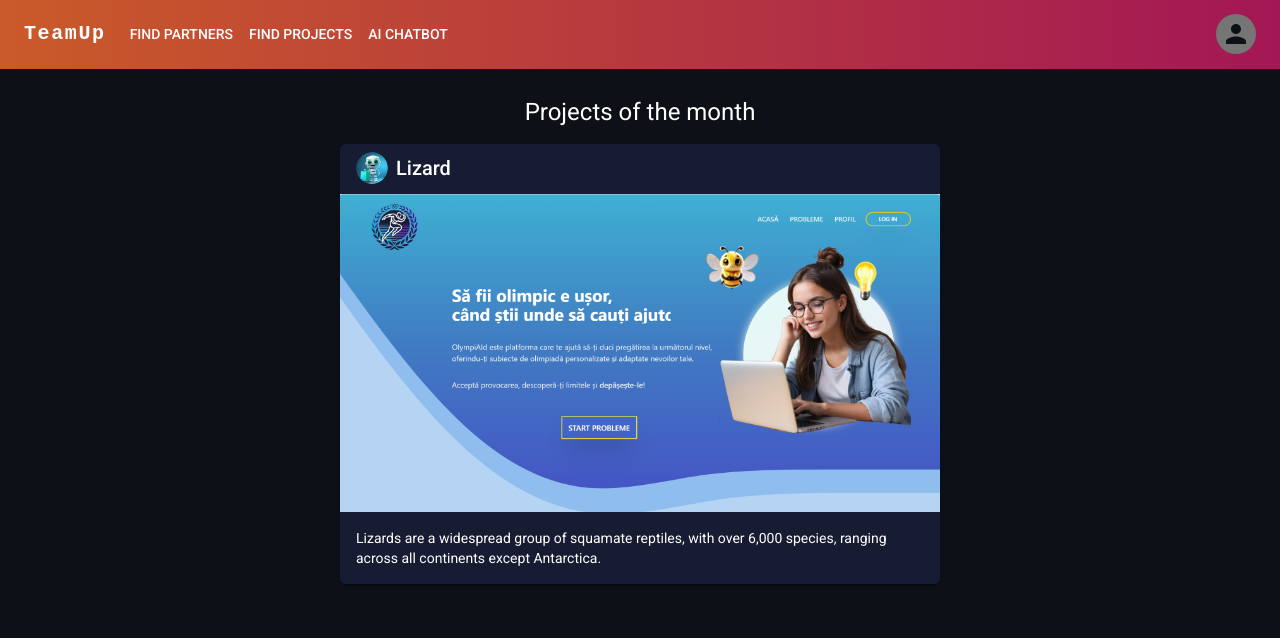
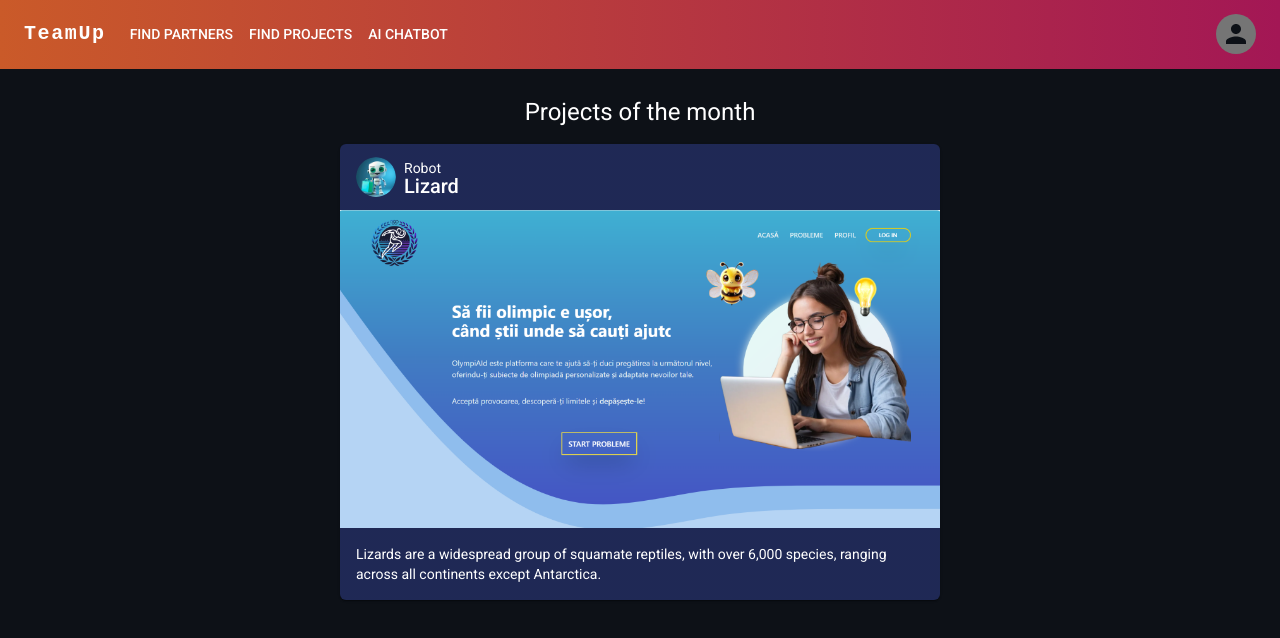
Before and after one commit to AndyStan112/teamup, a Next.js app: page / in a window 1280 px wide. Shown: the top 638 px of the page. Built offline with nearby package versions, Linux system fonts and the light colour scheme; what @mui/material-nextjs would draw is missing.

Commit message:
added text in home page, added toString method in actions.ts

```diff
--- a/src/app/find/projects/page.tsx
+++ b/src/app/find/projects/page.tsx
@@ -0,0 +1,4 @@
+"use client"
+export default function ProjectsPage() {
+  return <div>Projects Page</div>;
+}
--- a/src/app/page.tsx
+++ b/src/app/page.tsx
@@ -17,18 +17,21 @@ export default function ActionAreaCard() {
         Projects of the month
       </Typography>
 
-      <Card sx={{ maxWidth: 600, borderRadius: 1.5 }}>
-        <CardContent sx={{ padding: "8px 16px", minHeight: 50 }}>
+      <Card sx={{ maxWidth: 600, borderRadius: 1.5, backgroundColor: "#131d4c" }}>
+        <CardContent sx={{ padding: "8px 16px", minHeight: 60 }}>
           <Grid container alignItems="center" spacing={1}>
             <Grid>
               <Avatar
                 src="/images/profile-avatar-1.png"
                 alt="Profile Avatar"
-                sx={{ width: 32, height: 32, cursor: "pointer" }}
+                sx={{ width: 40, height: 40, cursor: "pointer" }}
                 onClick={handleAvatarClick}
               />
             </Grid>
             <Grid>
+              <Typography variant="body2" component="div" color="white" marginTop={0.8} marginBottom={-1}>
+                Robot
+              </Typography>
               <Typography variant="h6" component="div" color="white">
                 Lizard
               </Typography>
--- a/src/app/testProjects/actions.ts
+++ b/src/app/testProjects/actions.ts
@@ -25,7 +25,7 @@ export async function createProject(formData: FormData) {
         data: {
             ...formDataObject,
             originalCreatorId: userId!,
-            technologies: formDataObject.technologies.split(","),
+            technologies: formDataObject.technologies.toString().split(","),
             images: imageUrls,
         } as Project,
     });
@@ -125,7 +125,7 @@ export async function editProject(
         data: {
             ...formDataObject,
             images: imageUrls,
-            technologies: formDataObject.technologies.split(","),
+            technologies: formDataObject.technologies.toString().split(","),
         } as Project,
     });
     return project;
```
